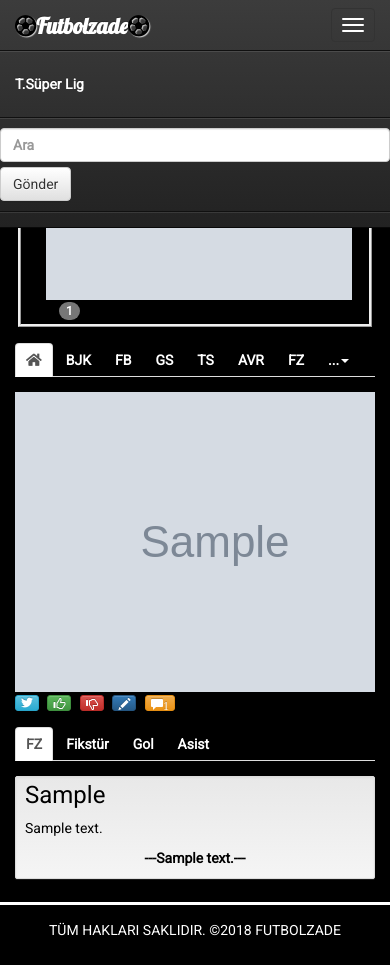
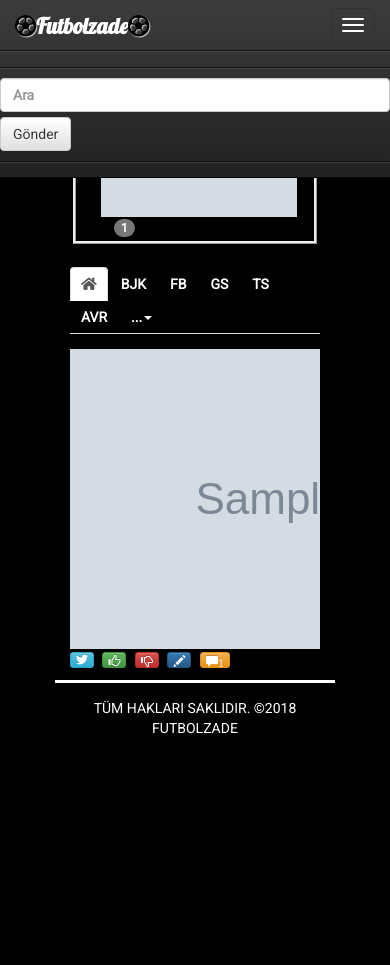
Before and after one commit to alinadir/futbolhaber, a Django app: page / in a window 390 px wide, after a click on "Toggle navigation". After the commit the page ends 734 px from the top, so only its background shows below. Run offline with Django 3.2, Linux system fonts and the light colour scheme; tables that the repository leaves empty hold one stand-in row (values such as "Sample post"); grey boxes marked "Sample" are stand-in pictures; some libraries are stand-ins or nearby versions.

Commit message:
ana menü ayarlanıyor ilk hali bu sıkıntı olursa buraya dönücez1

```diff
--- a/home/views.py
+++ b/home/views.py
@@ -25,13 +25,15 @@
 	fbfikstur=Fikstur.objects.filter(Q(takım1__isim="Fenerbahçe")| Q(takım2__isim="Fenerbahçe")).filter(mac_saati__range=["2018-04-01", "2018-08-10"])
 	tsfikstur=Fikstur.objects.filter(Q(takım1__isim="Trabzonspor")| Q(takım2__isim="Trabzonspor")).filter(mac_saati__range=["2018-04-01", "2018-08-10"])
 
-	sosyaller = SosyalMedia.objects.all()
+	sosyaller = SosyalMedia.objects.all()[0:75]
 	#sosyaller1 = SosyalMedia.objects.all()[40:54]
 	bjk = SosyalMedia.objects.filter(konu__isim__icontains="Beşiktaş")[0:35]
 	fb = SosyalMedia.objects.filter(konu__isim__icontains="Fenerbahçe")[0:35]
 	gs = SosyalMedia.objects.filter(konu__isim__icontains="Galatasaray")[0:35]
 	ts = SosyalMedia.objects.filter(konu__isim__icontains="Trabzonspor")[0:35]
 	avr = SosyalMedia.objects.filter(konu__isim__icontains="Avrupa")[0:35]
+	super = SosyalMedia.objects.filter(isim__isim="Süper Lig")[0:35]
+	kupa = SosyalMedia.objects.filter(isim__isim="Türkiye Kupası")[0:35]
 
 	gol = Oyuncu.objects.order_by('-gol_sayısı','-asist_sayısı')[0:10]
 	asist = Oyuncu.objects.order_by('-asist_sayısı','-gol_sayısı')[0:10]
@@ -76,6 +78,8 @@
 		'gs':gs,
 		'ts':ts,
 		'avr':avr,
+		'super':super,
+		'kupa':kupa,
 		'takımlar':takımlar,
 		'yazılar':yazılar,
 		'yazıbjk':yazıbjk,
@@ -105,6 +109,7 @@
 		'kartlarts':kartlarts,
 
 
+
 	}
 	#if request.GET:
 	#	a=request.GET['key1']
@@ -113,7 +118,7 @@
 
 
 
-	return render(request,"home/home1.html",context)#home.html in dire
+	return render(request,"home/home.html",context)#home.html in dire
 
 
 
--- a/ligler/urls.py
+++ b/ligler/urls.py
@@ -5,7 +5,7 @@
 urlpatterns = [
 
 
-	url(r'^ligler/superlig/$', ligler_view, name="home"),
+	#url(r'^ligler/superlig/$', ligler_view, name="home"),
 	#url(r'^ligler/(?P<a>[\w-]+)/$', ligler_view, name="super_lig"),
 
 
--- a/spor/settings.py
+++ b/spor/settings.py
@@ -24,9 +24,9 @@
 SECRET_KEY = '42ddl)-qsr0xuy8&d-%$n!9g#hm71--2z(oxcm!9v8wm&z^1$2'
 
 # SECURITY WARNING: don't run with debug turned on in production!
-DEBUG = True
+DEBUG = False
 
-ALLOWED_HOSTS = []
+ALLOWED_HOSTS = ["www.futbolzade.com"]
 
 
 # Application definition
--- a/spor/urls.py
+++ b/spor/urls.py
@@ -23,7 +23,7 @@
 urlpatterns = [
     path('admin/', admin.site.urls),
 	url(r'^', include('home.urls')),
-	url(r'^', include('ligler.urls')),
+	#url(r'^', include('ligler.urls')),
 
 	#dolar işareti link daha devam edeceği için ilgili uygulamanın urls.i içerisinde yer almıştır.
 
--- a/static/css/style.css
+++ b/static/css/style.css
@@ -1,14 +1,15 @@
 body {
-
-	padding-top: 55px;
+	padding:55px;
 	font-family: 'Roboto';
 	background-color:black;
 	color:white;
 	font-weight:bold;
 }
+
 .rr{
 	margin-top:5px;
 }
+
 .nav>.yaz {
 	display:none;
 }
@@ -26,10 +27,15 @@
 	padding-bottom:3px;
 }
 
+.nav .open>a{
+	color:black;
+}
+
 .navbar-inverse .navbar-brand {
     color: #fcf8e3;
 	font-family: 'Lobster', cursive;
 	font-size:22px;
+	border:none;
 }
 
 .nav>li>a{
@@ -143,14 +149,9 @@
 	font-weight:normal;
 }
 
-form {
-	color:white;
-	margin-top:10px;
-}
-
-
 .aaa{
 	display:none;
+	cursor:pointer;
 }
 
 .list-group-item{
@@ -222,16 +223,14 @@
 	display:none;
 }
 @media (max-width: 767px) {
-body {
 
-	}
 .col-md-5{
 	display:none;
 }
-.nav>.ekstra-link {
-	display:block;
+
 }
-.nav>.yaz {
-	display:block;
+
+@media (min-width: 768px)
+.navbar-left {
+
 }
-}
--- a/templates/header.html
+++ b/templates/header.html
@@ -15,8 +15,7 @@
     <div class="collapse navbar-collapse" id="bs-example-navbar-collapse-1">
 
       <ul class="nav navbar-nav navbar-right">
-	    <li class="ekstra-link"><a href="{% url 'ligler:home' %}">T.Süper Lig</a></li>
-		<!--<li class="ekstra-link"><a href="{% url 'ligler:home' %}">Köşe Yazıları</a></li>-->
+
 	  <form class="navbar-form navbar-left" role="search" method="GET" action="">
         <div class="form-group">
           <input type="text" class="form-control" placeholder="Ara" name="q" value="{{request.GET.q}}">
--- a/templates/home/home.html
+++ b/templates/home/home.html
@@ -37,6 +37,10 @@
 </script>
 </div>
 </div>
+<div class="row">
+<div class="col-md-2 col-sm-2">
+</div>
+<div class="col-md-8">
 	<div class="row rr">
 	<!-- col-md-8 -->
 		<div class="col-md-12 col-sm-12"> <!-- Genel Navbar -->
@@ -50,14 +54,22 @@
 				<li><a data-toggle="tab" href="#GS" title = "Galatasaray Haberleri">GS</a></li>
 				<li><a data-toggle="tab" href="#TS" title = "Trabzonspor Haberleri">TS</a></li>
 				<li><a data-toggle="tab" href="#AVR" title = "Avrupadan Haberler">AVR</a></li>
-				<li class="yaz"><a data-toggle="tab" href="#Yaz" title = "Köşe Yazıları">FZ</a></li>
+				<li class="dropdown">
+					<a href="#" class="dropdown-toggle" data-toggle="dropdown" role="button" aria-haspopup="true" aria-expanded="false">...<span class="caret"></span></a>
+					<ul class="dropdown-menu">
+					<li><a data-toggle="tab" href="#super">Süper Lig</a></li>
+					<li><a data-toggle="tab" href="#kupa">Türkiye Kupası</a></li>
+					<li role="separator" class="divider"></li>
+					<li><a data-toggle="tab" href="#Yaz">Köşe Yazıları</a></li>
+					</ul>
+			   </li>
 			</ul>
 
 
 			<div class="tab-content">
 				<div id="genel" class="tab-pane fade in active"><!-- Ana sayfadaki Haberler -->
 					<div class="row">
-						<div class=" col-xs-12 col-md-7 col-sm-7"> <!--Genel Haberler -->
+						<div class=" col-xs-12 col-md-12 col-sm-12"> <!--Genel Haberler -->
 
 
 
@@ -126,15 +138,13 @@
 					   {% endfor %}
 						</div> <!-- Genel Haberler -->
 
-						<div class=" col-xs-12 col-md-5 col-sm-5">  <!-- Fikstür vesaire -->
-						{% include 'home/yazılar.html' %}
-						</div><!-- Fikstür vesaire -->
+
 					</div>
 				</div> <!-- Ana sayfadaki Haberlerin sonu -->
 
 				<div id="BJK" class="tab-pane fade"> <!-- BJK bölümü -->
 					<div class="row">
-						<div class="col-md-7 col-sm-7">
+						<div class="col-md-12 col-sm-12">
 						{% for sosyal in bjk %}
 							<div class="media">
 								<div class="media-left media-top">
@@ -149,15 +159,13 @@
 							{% include 'home/yorum.html' %}
 							{% endfor %}
 							</div><!-- Kim Ne Demiş Köşesi sonu -->
-							<div class=" col-xs-12 col-md-5 col-sm-5">  <!-- Fikstür vesaire -->
-							{% include 'home/yazı_bjk.html' %}
-							</div><!-- Fikstür vesaire -->
+
 					</div>
 				</div> <!-- BJK bölümü sonu -->
 
     <div id="FB" class="tab-pane fade">
         <div class="row">
-			<div class="col-md-7 col-sm-7">
+			<div class="col-md-12 col-sm-12">
 			{% for sosyal in fb %}
 				<div class="media">
 					<div class="media-left media-top">
@@ -173,15 +181,13 @@
 				{% include 'home/yorum.html' %}
 			{% endfor %}
 			</div><!-- Kim Ne Demiş Köşesi sonu -->
-			<div class=" col-xs-12 col-md-5 col-sm-5">  <!-- Fikstür vesaire -->
-				{% include 'home/yazı_fb.html' %}
-			</div><!-- Fikstür vesaire -->
+
 		</div>
     </div>
 
     <div id="GS" class="tab-pane fade">
     <div class="row">
-			<div class="col-md-7 col-sm-7">
+			<div class="col-md-12 col-sm-12">
 			{% for sosyal in gs %}
 				<div class="media">
 					<div class="media-left media-top">
@@ -197,15 +203,13 @@
 				{% include 'home/yorum.html' %}
 			{% endfor %}
 			</div><!-- Kim Ne Demiş Köşesi sonu -->
-			<div class=" col-xs-12 col-md-5 col-sm-5">  <!-- Fikstür vesaire -->
-				{% include 'home/yazı_gs.html' %}
-			</div><!-- Fikstür vesaire -->
+
 		</div>
     </div>
 
 	<div id="TS" class="tab-pane fade">
     <div class="row">
-			<div class="col-md-7 col-sm-7">
+			<div class="col-md-12 col-sm-12">
 			{% for sosyal in ts %}
 				<div class="media">
 					<div class="media-left media-top">
@@ -221,15 +225,13 @@
 				{% include 'home/yorum.html' %}
 			{% endfor %}
 			</div><!-- Kim Ne Demiş Köşesi sonu -->
-			<div class=" col-xs-12 col-md-5 col-sm-5">  <!-- Fikstür vesaire -->
-				{% include 'home/yazı_ts.html' %}
-			</div><!-- Fikstür vesaire -->
+
 		</div>
     </div>
 
 	<div id="AVR" class="tab-pane fade">
     <div class="row">
-			<div class="col-md-7 col-sm-7">
+			<div class="col-md-12 col-sm-12">
 			{% for sosyal in avr %}
 				<div class="media">
 					<div class="media-left media-top">
@@ -245,15 +247,13 @@
 				{% include 'home/yorum.html' %}
 			{% endfor %}
 			</div><!-- Kim Ne Demiş Köşesi sonu -->
-			<div class=" col-xs-12 col-md-5 col-sm-5">  <!-- Fikstür vesaire -->
-				{% include 'home/yazı_avr.html' %}
-			</div><!-- Fikstür vesaire -->
+
 		</div>
     </div>
 
 	<div id="Yaz" class="tab-pane fade yaz">
     <div class="row">
-			<div class="col-md-7 col-sm-7">
+			<div class="col-md-12 col-sm-12">
 			{% for yazi in yazılar %}
 		<div class="kenar well well-sm">
 			<h3>{{yazi.yazının_baslıgı}}</h3>
@@ -267,10 +267,58 @@
 		</div>
     </div>
 
+	<div id="super" class="tab-pane fade yaz">
+    <div class="row">
+			<div class="col-md-12 col-sm-12">
+			{% for sosyal in super %}
+				<div class="media">
+					<div class="media-left media-top">
+						<img class="media-object" src="{{ sosyal.isim.image.url }}" alt="{{sosyal.isim.isim}}">
+					</div>
+					<div class="media-body">
+						<h5 class="ert"><b>{{sosyal.isim.isim}}:</b> "{{sosyal.content1 |truncatechars:200}}".</h5>
+
+					</div>
+					<div class="abc text-justify"> <p> {{sosyal.content2|safe|linebreaks }}</p> <p><b>{{sosyal.publishing_date|timesince}} önce</b></p>  </div>
+				</div>
+				{% include 'home/buttons.html' %}
+				{% include 'home/yorum.html' %}
+			{% endfor %}
+			</div><!-- Kim Ne Demiş Köşesi sonu -->
+
+		</div>
+    </div>
+
+	<div id="kupa" class="tab-pane fade yaz">
+    <div class="row">
+			<div class="col-md-12 col-sm-12">
+			{% for sosyal in kupa %}
+				<div class="media">
+					<div class="media-left media-top">
+						<img class="media-object" src="{{ sosyal.isim.image.url }}" alt="{{sosyal.isim.isim}}">
+					</div>
+					<div class="media-body">
+						<h5 class="ert"><b>{{sosyal.isim.isim}}:</b> "{{sosyal.content1 |truncatechars:200}}".</h5>
+
+					</div>
+					<div class="abc text-justify"> <p> {{sosyal.content2|safe|linebreaks }}</p> <p><b>{{sosyal.publishing_date|timesince}} önce</b></p>  </div>
+				</div>
+				{% include 'home/buttons.html' %}
+				{% include 'home/yorum.html' %}
+			{% endfor %}
+			</div><!-- Kim Ne Demiş Köşesi sonu -->
+
+		</div>
+    </div>
+
   </div>
 		</div> <!-- col md-12 sonu alttaki genel navbar-->
 	</div><!-- ilk row sonu -->
 </div>
+<div class="col-md-2 col-sm-2">
+</div>
+	</div>
+</div>
 <script src="{% static 'js/home/home.js'%}"></script>
 
 {% endblock %}
--- a/templates/home/home1.html
+++ b/templates/home/home1.html
@@ -41,7 +41,7 @@
 				<li class="dropdown">
 					<a href="#" class="dropdown-toggle" data-toggle="dropdown" role="button" aria-haspopup="true" aria-expanded="false">...<span class="caret"></span></a>
 					<ul class="dropdown-menu">
-					<li><a data-toggle="tab" href="#AVR">Süper Lig</a></li>
+					<li><a data-toggle="tab" href="#super">Süper Lig</a></li>
 					<li><a data-toggle="tab" href="#">Türkiye Kupası</a></li>
 					<li><a data-toggle="tab" href="#">İtalya Ligi </a></li>
 					<li role="separator" class="divider"></li>
@@ -214,6 +214,28 @@
 		</div>
     </div>
 
+	<div id="super" class="tab-pane fade yaz">
+    <div class="row">
+			<div class="col-md-12 col-sm-12">
+			{% for sosyal in super %}
+				<div class="media">
+					<div class="media-left media-top">
+						<img class="media-object" src="{{ sosyal.isim.image.url }}" alt="{{sosyal.isim.isim}}">
+					</div>
+					<div class="media-body">
+						<h5 class="ert"><b>{{sosyal.isim.isim}}:</b> "{{sosyal.content1 |truncatechars:200}}".</h5>
+
+					</div>
+					<div class="abc text-justify"> <p> {{sosyal.content2|safe|linebreaks }}</p> <p><b>{{sosyal.publishing_date|timesince}} önce</b></p>  </div>
+				</div>
+				{% include 'home/buttons.html' %}
+				{% include 'home/yorum.html' %}
+			{% endfor %}
+			</div><!-- Kim Ne Demiş Köşesi sonu -->
+
+		</div>
+    </div>
+
   </div>
 		</div> <!-- col md-12 sonu alttaki genel navbar-->
 	</div><!-- ilk row sonu -->
```
Also changed, not shown: templates/header1.html (added, +17 -0 lines).
